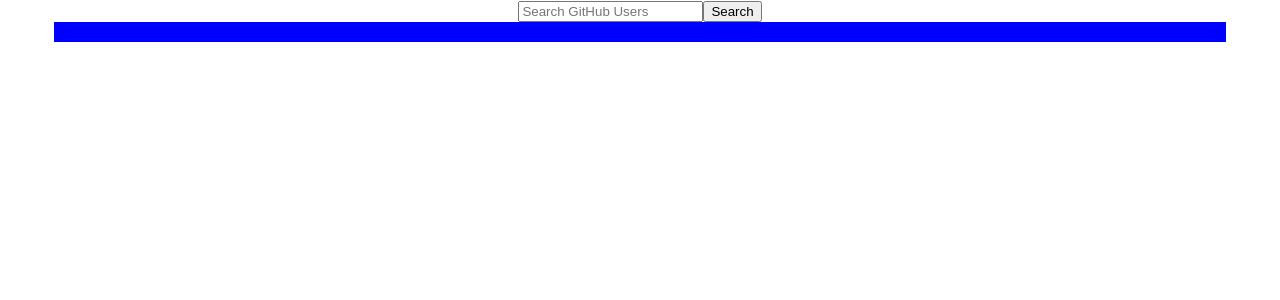
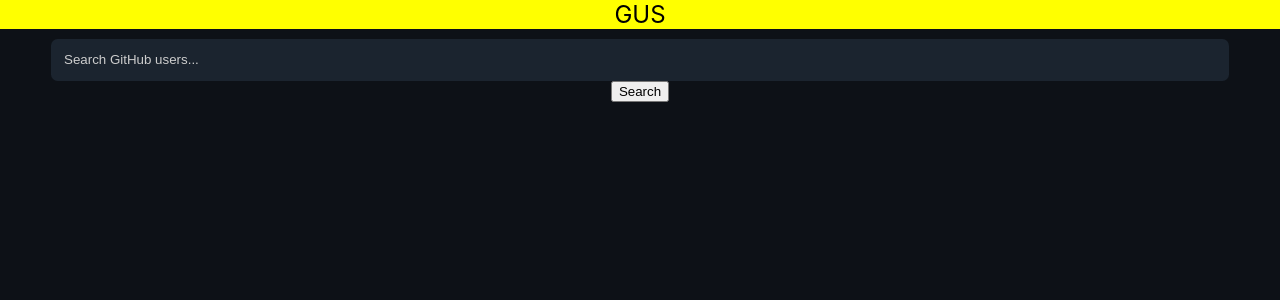
Before and after one commit to AumBhatt/gus-app, a React (Create React App) app: page / in a window 1280 px wide. Shown: the top 300 px of the page. Built offline with nearby package versions, Linux system fonts and the light colour scheme.

Commit message:
UI: Partially Done.

```diff
--- a/src/App.css
+++ b/src/App.css
@@ -6,3 +6,10 @@
 
   text-align: center;
 }
+
+.banner {
+  width: 100%;
+
+  font-size: x-large;
+  background: yellow;
+}
--- a/src/App.js
+++ b/src/App.js
@@ -12,10 +12,9 @@ function App() {
   };
   return (
     <div className="App">
-      <UserDataContextProvider>
-        <Search getSearchDataProp={getSearchData} ></Search>
-        <UserContainer searchData={searchData}></UserContainer>
-      </UserDataContextProvider>
+      <div className='banner'>GUS</div>
+      <Search getSearchDataProp={getSearchData} ></Search>
+      <UserContainer searchData={searchData}></UserContainer>
     </div>
   );
 }
--- /dev/null
+++ b/src/components/Search.css
@@ -0,0 +1,27 @@
+.search-wrapper {
+    width: 100%;
+    display: flex;
+    flex-direction: column;
+    align-items: center;
+    justify-content: space-around;
+
+    margin-top: 10px;
+
+    /* background: red; */
+}
+
+.search-textbox {
+    width: 90%;
+
+    border: 1px #c5c5c5;
+    border-radius: 0.5em;
+
+    padding: 1em;
+    /* padding-left: 10px; */
+
+    color: white;
+    background: #1b242f;
+}
+.search-textbox::placeholder {
+    color: #cdcdcd;
+}
--- a/src/components/Search.js
+++ b/src/components/Search.js
@@ -1,10 +1,11 @@
 import React, { useState, UseEffect } from "react";
+import './Search.css'
 
 const Search = (props) => {
     const [searchData, setSearchData] = useState("Test Data from Child.");
     return (
         <div className="search-wrapper">
-            <input type="text" className="search-textbox" placeholder="Search GitHub Users" />
+            <input type="text" className="search-textbox" placeholder="Search GitHub users..." />
             <input type="button" className="search-btn" value="Search" onClick={() => {
                 // console.log();
                 fetchData().then(text => props.getSearchDataProp(text))
--- a/src/components/UserCard.css
+++ b/src/components/UserCard.css
@@ -12,22 +12,18 @@
 
     margin: 10px;
 
-    border: solid 1px black;
+    border-radius: 10px;
 
-    background: red;
+    background: #161B22;
 }
 
-.inner-card-text-wrapper {
-}
 
 .gh-avatar-img {
     width: 3.5em;
     height: 3.5em;
 
-    border: 1px solid black;
-    /* border-radius: 100%; */
+    border-radius: 100%;
 
-    background: blue;
 }
 
 .gh-username {
@@ -36,9 +32,11 @@
     margin-top: 5px;
     margin-bottom: 5px;
 
+
     font-size: small;
 
-    background: yellow;
+    color: #58A6FF;
+    /* background: yellow; */
 }
 
 .show-more-btn {
@@ -47,6 +45,15 @@
     margin-top: 5px;
     margin-bottom: 5px;
 
+    border: none;
 
-    background: green;
+    cursor: pointer;
+
+    color: #c5c5c5;
+
+    background: none;
 }
+
+.user-card-wrapper:hover {
+    box-shadow: 0px 0px 8px 2px rgba(200,200,200,0.7);
+}
--- a/src/components/UserContainer.css
+++ b/src/components/UserContainer.css
@@ -8,7 +8,8 @@
     /* Magic of Grid */
     grid-template-columns: repeat(auto-fit, minmax(15em, 1fr));
 
+    margin-top: 10px;
     padding: 10px;
 
-    background: blue;
+    /* background: blue; */
   }
--- a/src/index.css
+++ b/src/index.css
@@ -5,6 +5,7 @@ body {
     sans-serif;
   -webkit-font-smoothing: antialiased;
   -moz-osx-font-smoothing: grayscale;
+  background: #0D1117;
 }
 
 code {
```
